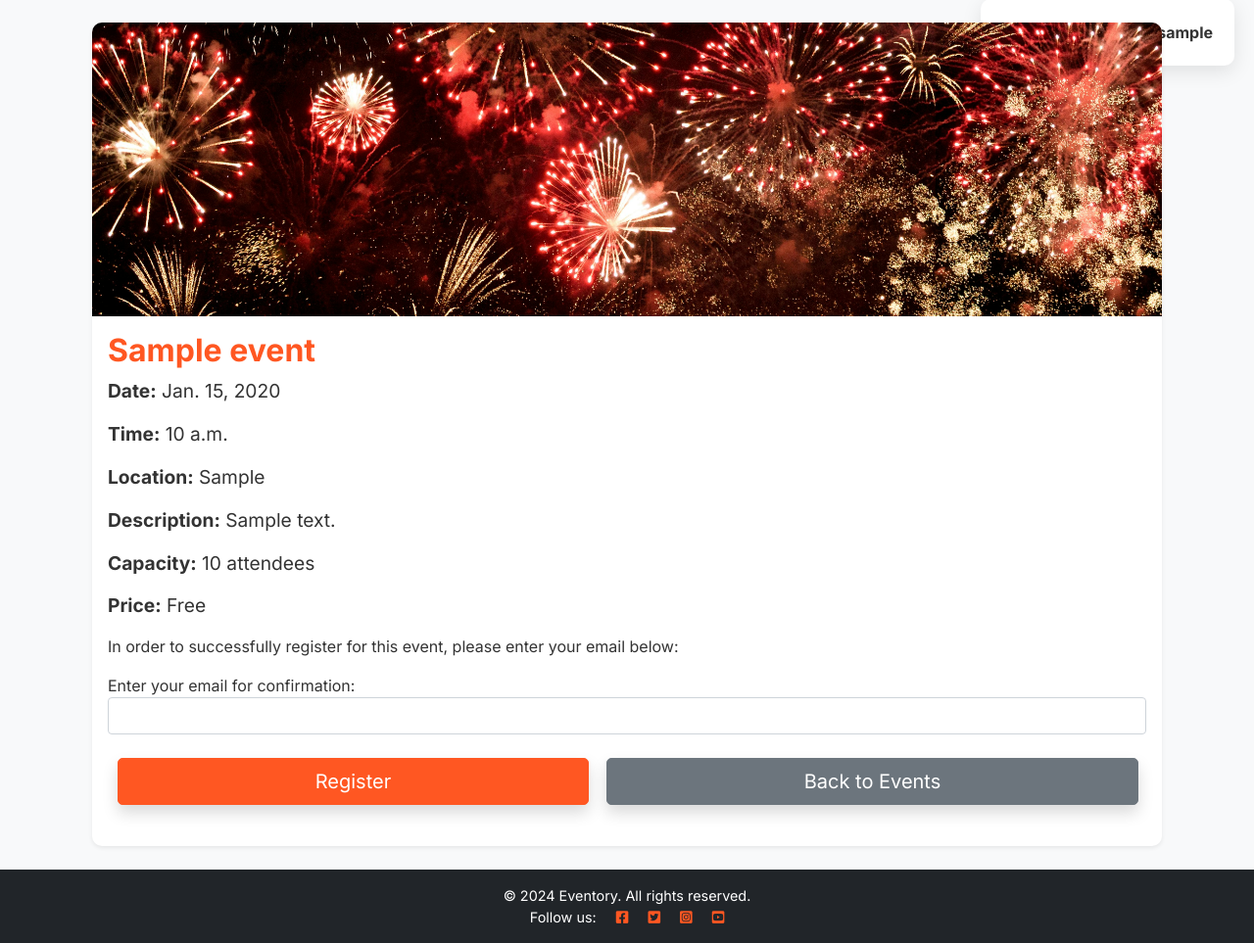
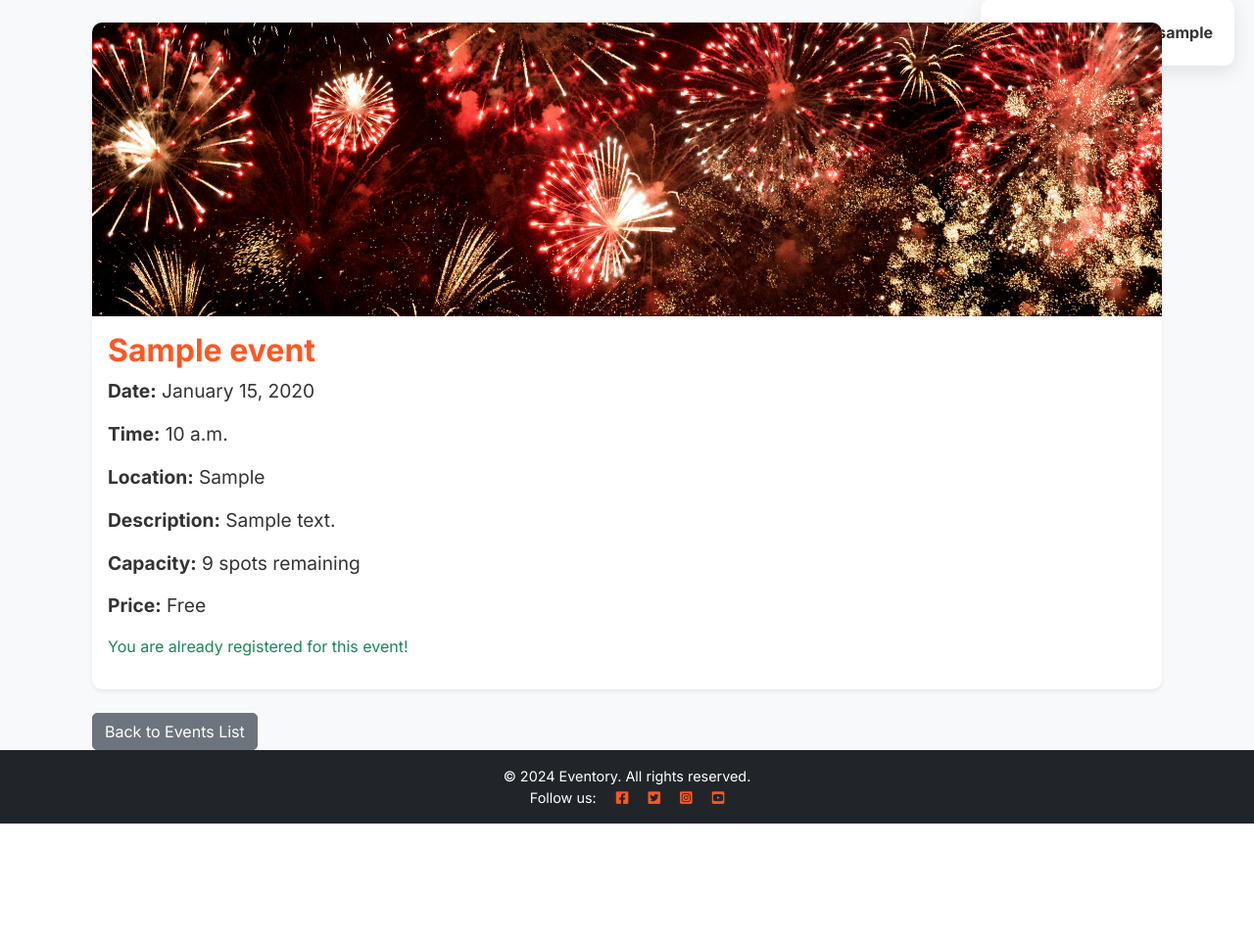
Before and after one commit to Ojay97-hub/event-scheduler, a Django app: page /event/register/1/ in a window 1280 px wide. Shown: the part 105-1068 px from the top of the page at 98% size. After the commit the page ends 946 px from the top, so only its background shows below. Run offline with Django 3.2, Linux system fonts and the light colour scheme; a user stored in the database is signed in; tables that the repository leaves empty hold one stand-in row (values such as "Sample post"); some libraries are stand-ins or nearby versions.

Commit message:
completed the event capacity status user story as attendee

```diff
--- a/event_scheduler/settings.py
+++ b/event_scheduler/settings.py
@@ -30,7 +30,7 @@ SECRET_KEY = os.environ.get("SECRET_KEY")
 
 
 # SECURITY WARNING: don't run with debug turned on in production!
-DEBUG = False
+DEBUG = True
 
 ALLOWED_HOSTS = [
     '8000-ojay97hub-eventschedule-xsfo1a8oqzj.ws.codeinstitute-ide.net',
--- a/events/models.py
+++ b/events/models.py
@@ -2,6 +2,7 @@ from django.db import models
 from django.contrib.auth.models import User
 from django.utils import timezone
 from datetime import datetime
+from django.db.models import Count
 
 # Create your models here.
 class Event(models.Model):
@@ -46,6 +47,12 @@ class Event(models.Model):
             self.price = None
         super().save(*args, **kwargs)
 
+    def capacity_status(self):
+        remaining_spots = self.capacity - self.registrations.count()
+        if remaining_spots <= 0:
+            return "Event Full"
+        return f"{remaining_spots} spots remaining"
+
     def __str__(self):
         return self.title
 
--- a/events/templates/events/event_detail.html
+++ b/events/templates/events/event_detail.html
@@ -8,11 +8,11 @@
         <img src="{% static 'images/generic-event-img.jpg' %}" class="card-img-top" alt="{{ event.title }}">
         <div class="card-body">
             <h1 class="card-title">{{ event.title }}</h1>
-            <p class="card-text"><strong>Date:</strong> {{ event.date }}</p>
+            <p class="card-text"><strong>Date:</strong> {{ event.start_date|date:"F j, Y" }}</p>
             <p class="card-text"><strong>Time:</strong> {{ event.time }}</p>
             <p class="card-text"><strong>Location:</strong> {{ event.location }}</p>
             <p class="card-text"><strong>Description:</strong> {{ event.description }}</p>
-            <p class="card-text"><strong>Capacity:</strong> {{ event.capacity }} attendees</p>
+            <p class="card-text"><strong>Capacity:</strong> {{ event.capacity_status }}</p>
             <p class="card-text"><strong>Price:</strong> {% if event.free %} Free {% else %} ${{ event.price }} {% endif %}</p>
 
             <!-- Registration Form -->
@@ -21,23 +21,20 @@
                     <p class="text-success">You are already registered for this event!</p>
                 {% else %}
                     <p>In order to successfully register for this event, please enter your email below:</p>
-                    <form method="post" action="{% url 'event_register' event.id %}" class="mb-3">
+                    <form method="POST" action="{% url 'event_register' event.id %}">
                         {% csrf_token %}
                         <div class="mb-3">
-                            {{ form.email.label_tag }}
-                            {{ form.email|add_class:"form-control" }}
+                            <label for="email" class="form-label">Email:</label>
+                            <input type="email" id="email" name="email" class="form-control" required>
                         </div>
-                        <div class="d-flex justify-content-between">
-                            <button type="submit" class="btn btn-primary btn-lg mt-2 flex-fill me-2 shadow">Register</button>
-                            <a href="{% url 'Event_List' %}" class="btn btn-primary btn-lg mt-2 flex-fill me-2 shadow" style="margin: 10px; background-color:#6c757d; border-color: #6c757d;">Back to Events</a>
-                        </div>
+                        <button type="submit" class="btn btn-primary">Register</button>
                     </form>
                 {% endif %}
             {% else %}
                 <p class="text-danger">Please log in to register for this event.</p>
-                <a href="{% url 'account_login' %}" class="btn btn-warning btn-lg mb-3">Log In</a>
             {% endif %}
         </div>
     </div>
+    <a href="{% url 'Event_List' %}" class="btn btn-secondary">Back to Events List</a>
 </div>
 {% endblock %}
--- a/events/views.py
+++ b/events/views.py
@@ -62,6 +62,14 @@ class EventsList(generic.ListView):
     def get_context_data(self, **kwargs):
         context = super().get_context_data(**kwargs)
         context['category_choices'] = Event.CATEGORY_CHOICES
+
+        # Get registered events for the logged-in user
+        if self.request.user.is_authenticated:
+            registered_event_ids = Registration.objects.filter(user=self.request.user).values_list('event__id', flat=True)
+            context['registered_events'] = list(registered_event_ids)
+
+        context['today'] = timezone.now()
+
         return context
 
 class HomeView(TemplateView):
@@ -79,6 +87,12 @@ class EventDetailView(DetailView):
     def get_object(self, queryset=None):
         event_id = self.kwargs.get('pk')
         return get_object_or_404(Event, id=event_id)
+
+    def get_context_data(self, **kwargs):
+        context = super().get_context_data(**kwargs)
+        context['form'] = EventRegistrationForm()  # Registration form for the event
+        context['is_registered'] = Registration.objects.filter(user=self.request.user, event=self.object).exists() if self.request.user.is_authenticated else False
+        return context
 
 @login_required
 def create_event(request):
@@ -141,20 +155,24 @@ def register_for_event(request, event_id):
                 # Save registration and send email
                 Registration.objects.create(user=request.user, event=event)
 
-                # Send confirmation email
-                send_mail(
-                    subject=f"Registration Confirmation for {event.title}",
-                    message=f"Thank you for registering for {event.title} on {event.date} at {event.time}.",
-                    from_email=settings.DEFAULT_FROM_EMAIL,
-                    recipient_list=[email],
-                )
+                try:
+                    send_mail(
+                        subject=f"Registration Confirmation for {event.title}",
+                        message=f"Thank you for registering for {event.title} on {event.date} at {event.time}.",
+                        from_email=settings.DEFAULT_FROM_EMAIL,
+                        recipient_list=[email],
+                    )
+                    messages.success(request, 'You have successfully registered for the event! A confirmation email has been sent.')
+                except Exception as e:
+                    messages.error(request, 'Registration successful, but failed to send confirmation email.')
 
-                messages.success(request, 'You have successfully registered for the event! A confirmation email has been sent.')
                 return redirect('Event_List')
     else:
         form = EventRegistrationForm()
 
-    return render(request, 'events/event_detail.html', {'event': event, 'form': form})
+    is_registered = Registration.objects.filter(user=request.user, event=event).exists()
+    return render(request, 'events/event_detail.html', {'event': event, 'form': form, 'is_registered': is_registered})
+
 
 # Unregister from an event
 @login_required
```
Also changed, not shown: events/templates/events/event_list.html (+11 -6 lines), events/templates/events/registered_events.html (+6 -5 lines).
